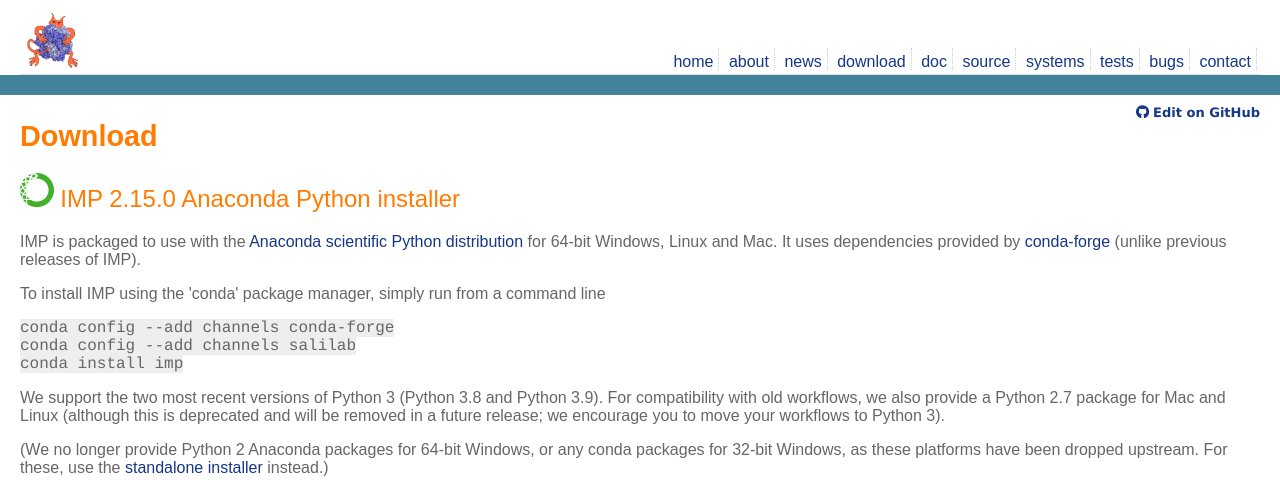
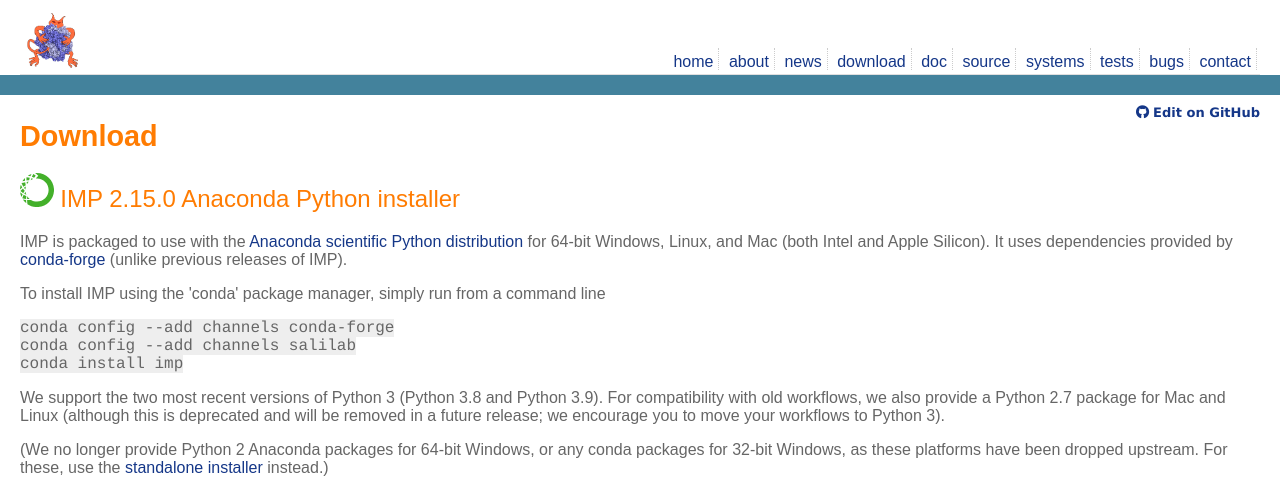
Before and after one commit to salilab/imp_website, a PHP site: page /download-anaconda.php?FILENAME=1 in a window 1280 px wide. Shown: the top 480 px of the page. Run offline with PHP 8.4, Linux system fonts and the light colour scheme; data that the repository does not hold is empty; some libraries are stand-ins or nearby versions.

Commit message:
We now provide Apple Silicon conda packages

```diff
--- a/download-anaconda.php
+++ b/download-anaconda.php
@@ -10,8 +10,9 @@ IMP 2.15.0 Anaconda Python installer</h2>
 
 <p>IMP is packaged to use with the
 <a href="https://www.anaconda.com/download/">Anaconda scientific
-Python distribution</a> for 64-bit Windows, Linux and Mac. It uses
-dependencies provided by <a href="https://conda-forge.org/">conda-forge</a>
+Python distribution</a> for 64-bit Windows, Linux, and Mac (both Intel and Apple
+Silicon). It uses dependencies provided by
+<a href="https://conda-forge.org/">conda-forge</a>
 (unlike previous releases of IMP).</p>
 
 <p>
```
